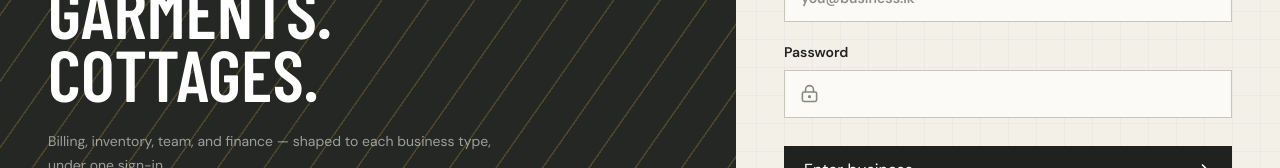
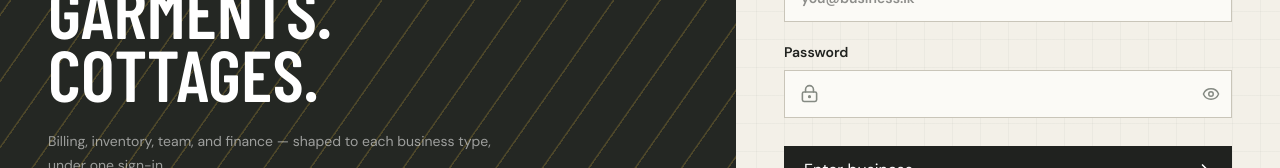
Before and after one commit to Umayantha93/multi-tenancy-pos-frontend, a Next.js app: page /login in a window 1280 px wide. Shown: the part 381-549 px from the top of the page. Built offline with nearby package versions, Linux system fonts and the light colour scheme; no server answers.

Commit message:
new changes

```diff
--- a/src/app/login/page.tsx
+++ b/src/app/login/page.tsx
@@ -3,6 +3,7 @@
 import { FormEvent, useEffect, useState } from "react";
 import { useRouter } from "next/navigation";
 import { ArrowRight, Building2, LockKeyhole, Store } from "lucide-react";
+import { PasswordInput } from "@/components/ui";
 import { api, mediaUrl, storeSession, User } from "@/lib/api";
 
 type Branding = {
@@ -127,15 +128,14 @@
             </label>
             <label className="block text-sm font-semibold">
               Password
-              <div className="relative mt-2">
-                <LockKeyhole className="absolute left-4 top-3.5 text-[#858a83]" size={19} />
-                <input
+              <div className="mt-2">
+                <PasswordInput
                   value={password}
                   onChange={(event) => setPassword(event.target.value)}
-                  type="password"
                   required
                   autoComplete="current-password"
-                  className="h-12 w-full border border-[#c9c5b9] bg-[#fbfaf6] pl-12 pr-4 outline-none focus:border-[#167c73]"
+                  className="h-12 w-full border border-[#c9c5b9] bg-[#fbfaf6] outline-none focus:border-[#167c73]"
+                  leftIcon={<LockKeyhole className="absolute left-4 top-3.5 text-[#858a83]" size={19} />}
                 />
               </div>
             </label>
--- a/src/app/super-admin/tenants/new/page.tsx
+++ b/src/app/super-admin/tenants/new/page.tsx
@@ -4,7 +4,7 @@
 import { useRouter } from "next/navigation";
 import { Building2, Check, ChevronRight, Plus, Trash2 } from "lucide-react";
 import { PlatformShell } from "@/components/platform-shell";
-import { ErrorMessage, Panel, buttonClass, inputClass } from "@/components/ui";
+import { ErrorMessage, Panel, PasswordInput, buttonClass, inputClass } from "@/components/ui";
 import { api, BusinessType, Tenant } from "@/lib/api";
 import { BUSINESS_TYPE_OPTIONS, PAYMENT_PLAN_OPTIONS, PLAN_OPTIONS, defaultPlanFor, profileFor } from "@/lib/business-profiles";
 import { groupModules } from "@/lib/feature-modules";
@@ -231,7 +231,9 @@
 
               <label className="text-sm font-semibold sm:col-span-2">
                 Temporary password
-                <input name="password" type="password" minLength={8} required className={`mt-2 ${inputClass}`} />
+                <div className="mt-2">
+                  <PasswordInput name="password" minLength={8} required className={inputClass} />
+                </div>
               </label>
             </div>
           </Panel>
--- a/src/components/ui.tsx
+++ b/src/components/ui.tsx
@@ -1,4 +1,7 @@
-import { ReactNode } from "react";
+"use client";
+
+import { InputHTMLAttributes, ReactNode, useState } from "react";
+import { Eye, EyeOff } from "lucide-react";
 
 export function Panel({ children, className = "" }: { children: ReactNode; className?: string }) {
   // Avoid stacking two Tailwind bg-* utilities — stylesheet order, not class order, wins,
@@ -10,3 +13,29 @@
 export function ErrorMessage({ message }: { message: string }) { return <p className="border-l-4 border-[#b84837] bg-[#b84837]/8 px-4 py-3 text-sm text-[#8d3326]">{message}</p>; }
 export const inputClass = "h-11 w-full border border-[#c9c5b9] bg-white px-3 text-sm outline-none focus:border-[#167c73]";
 export const buttonClass = "inline-flex h-11 items-center justify-center gap-2 bg-[#20221f] px-4 text-sm font-semibold text-white transition hover:bg-[#167c73] disabled:opacity-50";
+
+type PasswordInputProps = Omit<InputHTMLAttributes<HTMLInputElement>, "type"> & {
+  leftIcon?: ReactNode;
+};
+
+export function PasswordInput({ leftIcon, className = "", ...props }: PasswordInputProps) {
+  const [show, setShow] = useState(false);
+  return (
+    <div className="relative">
+      {leftIcon}
+      <input
+        {...props}
+        type={show ? "text" : "password"}
+        className={`${className} ${leftIcon ? "!pl-12" : ""} !pr-11`.trim()}
+      />
+      <button
+        type="button"
+        onClick={() => setShow((value) => !value)}
+        aria-label={show ? "Hide password" : "Show password"}
+        className="absolute right-3 top-1/2 -translate-y-1/2 text-[#858a83] transition hover:text-[#20221f]"
+      >
+        {show ? <EyeOff size={18} /> : <Eye size={18} />}
+      </button>
+    </div>
+  );
+}
```
Also changed, not shown: src/app/super-admin/login/page.tsx (+2 -1 lines).
